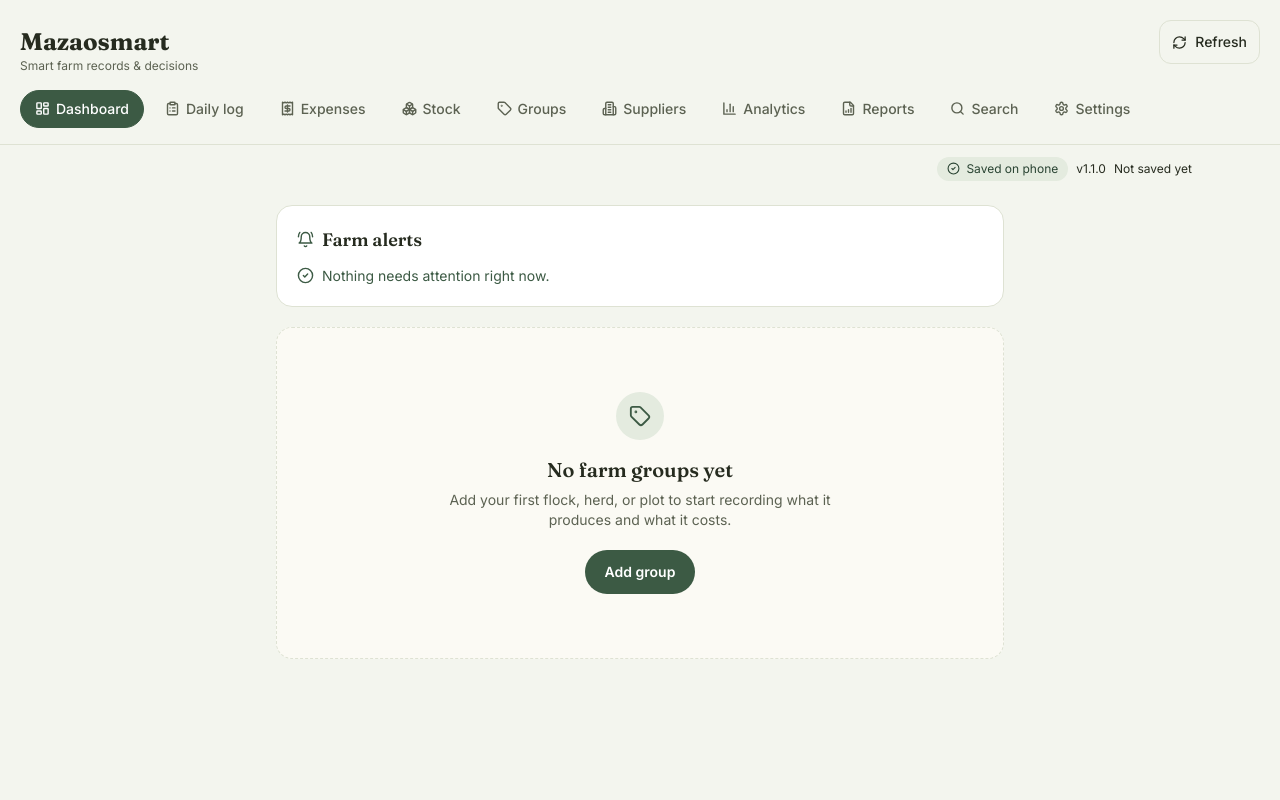
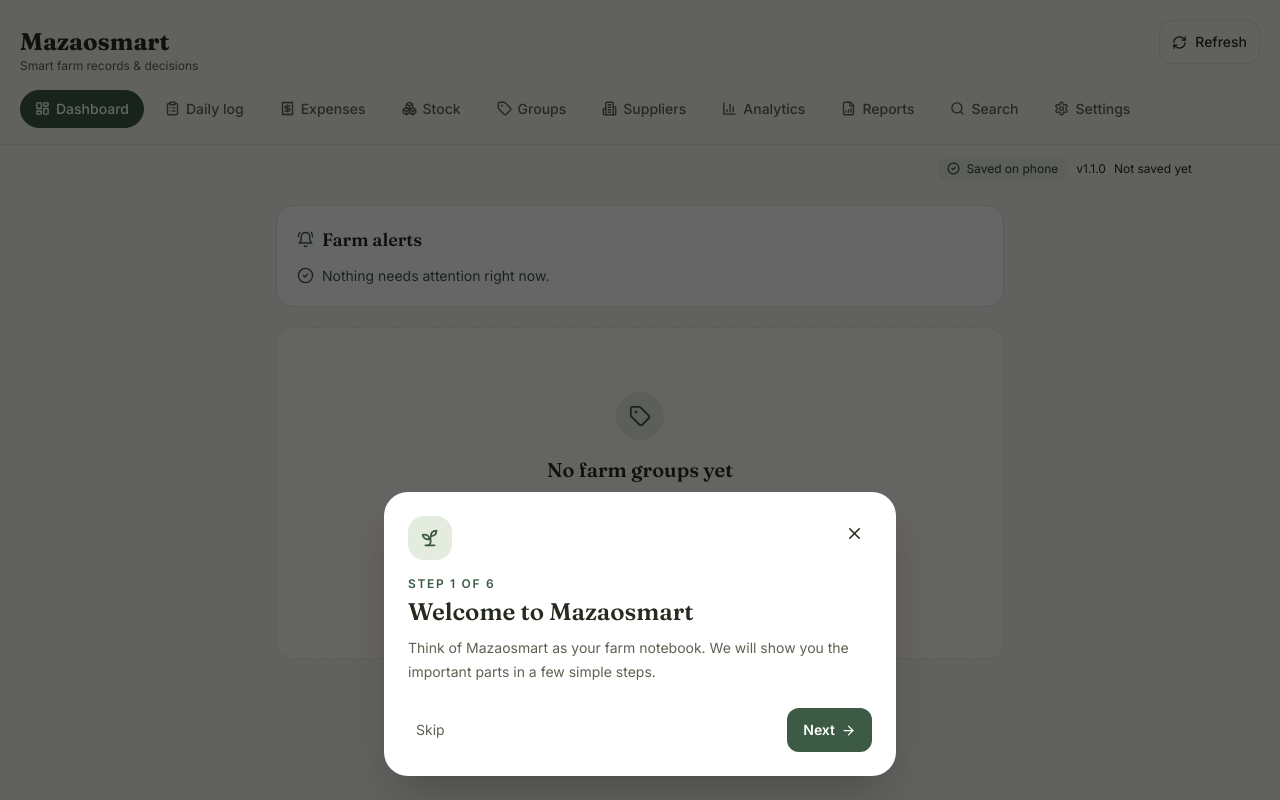
Before and after one commit to makosa-irvin/farm-mvp-app, a React (Vite) app: page / in a window 1280 px wide. Built offline with nearby package versions, Linux system fonts and the light colour scheme.

Commit message:
Launch onboarding tour on first visit

```diff
--- a/src/App.jsx
+++ b/src/App.jsx
@@ -10,6 +10,7 @@
 import OfflineStatus from './components/OfflineStatus.jsx';
 import PWAInstallPrompt from './components/PWAInstallPrompt.jsx';
 import PWAStatus from './components/PWAStatus.jsx';
+import OnboardingTour from './components/OnboardingTour.jsx';
 
 export default function App() {
   const [tab, setTab] = useState('dashboard');
@@ -36,6 +37,7 @@
       <Toast message={toast} />
       <ConfirmDialog {...dialogProps} />
       <PWAInstallPrompt />
+      <OnboardingTour farm={farm} activeTab={tab} onNavigate={setTab} onReset={farm.resetTutorialData} />
     </div>
   );
 }
```
